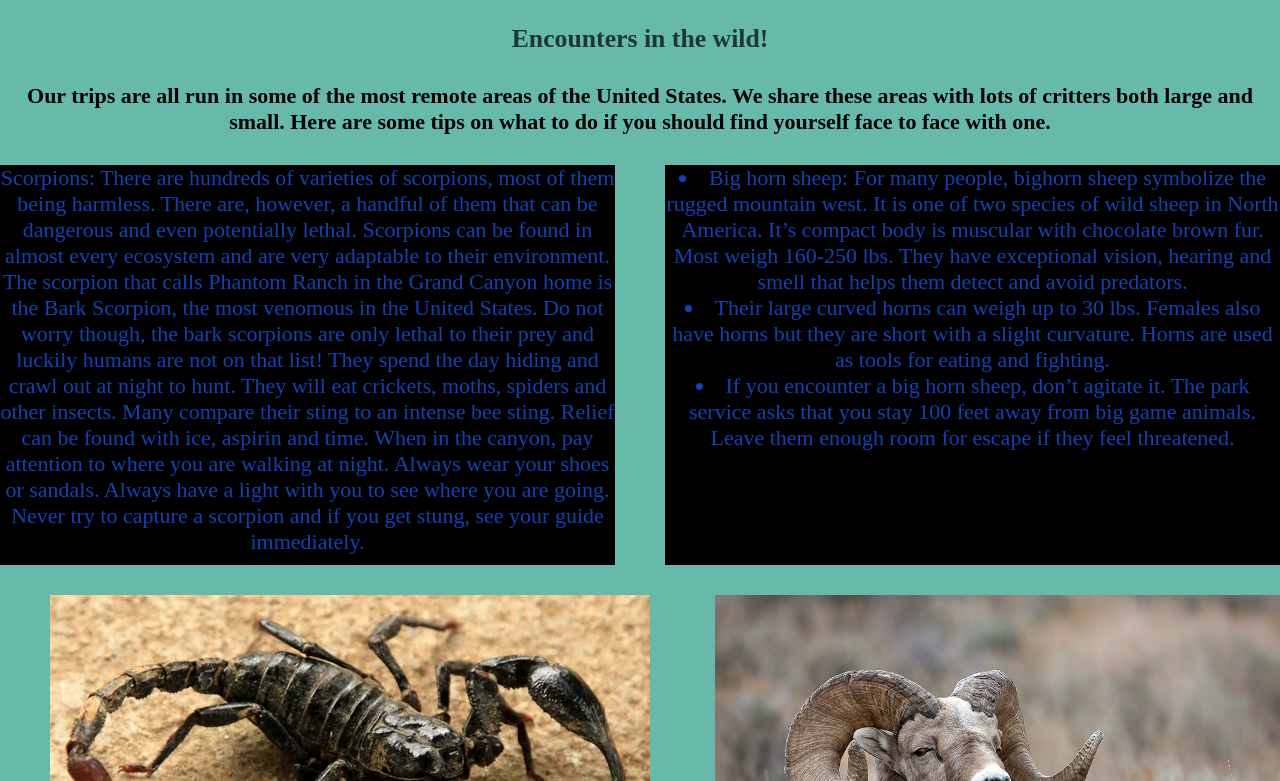
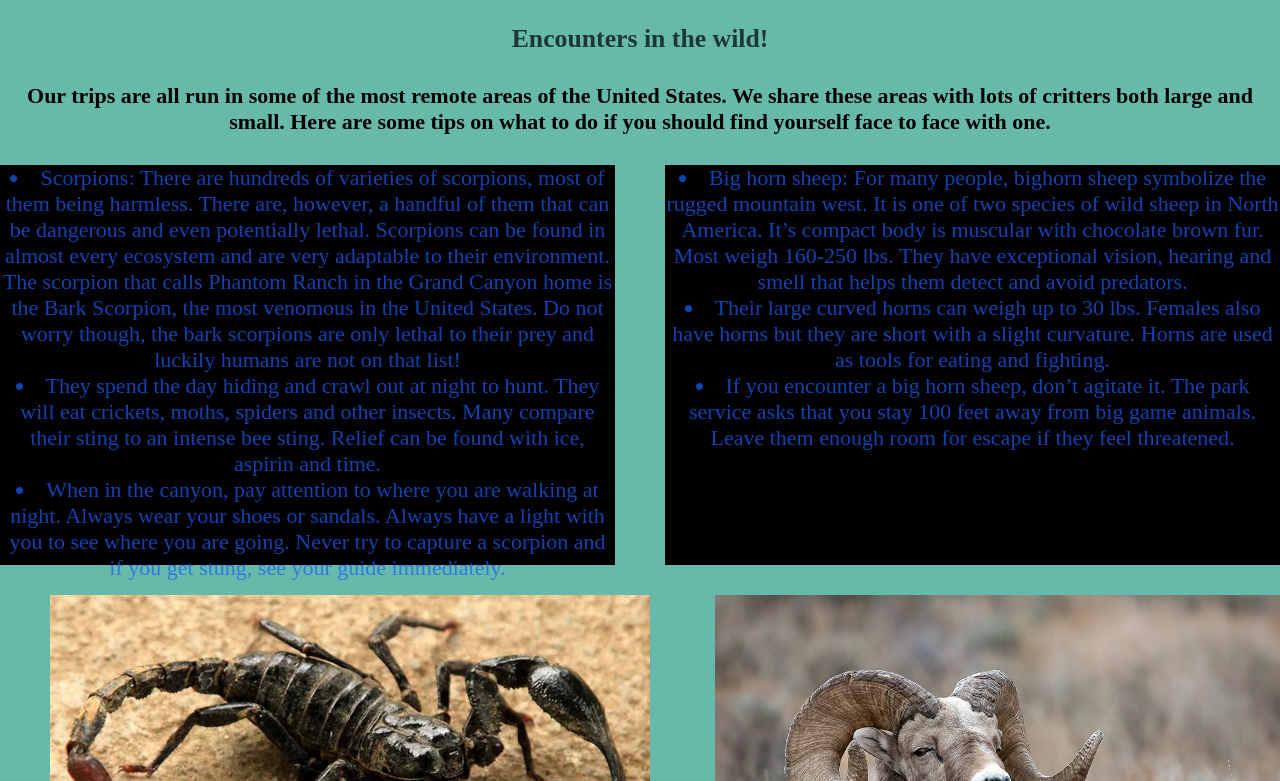
Before and after one commit to TylerJMac/w6grid, a plain HTML site: page wwr/subpage.html in a window 1280 px wide. Shown: the part 556-1337 px from the top of the page. Drawn offline with Linux system fonts and the light colour scheme.

Commit message:
extra fix

```diff
--- a/wwr/subpage.html
+++ b/wwr/subpage.html
@@ -39,10 +39,10 @@
     <section class="Animals">
         <section class="scorpiongrid">
         <div id="scorpiontext">
-        <p2>Scorpions: There are hundreds of varieties of scorpions, most of them being harmless. There are, however, a handful of them that can be dangerous and even potentially lethal. Scorpions can be found in almost every ecosystem and are very adaptable to their environment. The scorpion that calls Phantom Ranch in the Grand Canyon home is the Bark Scorpion, the most venomous in the United States. Do not worry though, the bark scorpions are only lethal to their prey and luckily humans are not on that list!</p2>
-                <p3>They spend the day hiding and crawl out at night to hunt. They will eat crickets, moths, spiders and other insects. Many compare their sting to an intense bee sting. Relief can be found with ice, aspirin and time.
+        <p2><Li>Scorpions: There are hundreds of varieties of scorpions, most of them being harmless. There are, however, a handful of them that can be dangerous and even potentially lethal. Scorpions can be found in almost every ecosystem and are very adaptable to their environment. The scorpion that calls Phantom Ranch in the Grand Canyon home is the Bark Scorpion, the most venomous in the United States. Do not worry though, the bark scorpions are only lethal to their prey and luckily humans are not on that list!</p2></Li>
+            <p3><Li>They spend the day hiding and crawl out at night to hunt. They will eat crickets, moths, spiders and other insects. Many compare their sting to an intense bee sting. Relief can be found with ice, aspirin and time.</Li>
 
-                    When in the canyon, pay attention to where you are walking at night. Always wear your shoes or sandals. Always have a light with you to see where you are going. Never try to capture a scorpion and if you get stung, see your guide immediately.</p3>
+                    <Li>When in the canyon, pay attention to where you are walking at night. Always wear your shoes or sandals. Always have a light with you to see where you are going. Never try to capture a scorpion and if you get stung, see your guide immediately.</p3></Li>
                 </div>
                     <div id="scorpion">
                             <img id="scorpion-box" src="images/black-scorpion.jpg" alt="Black Scorpion">
```
